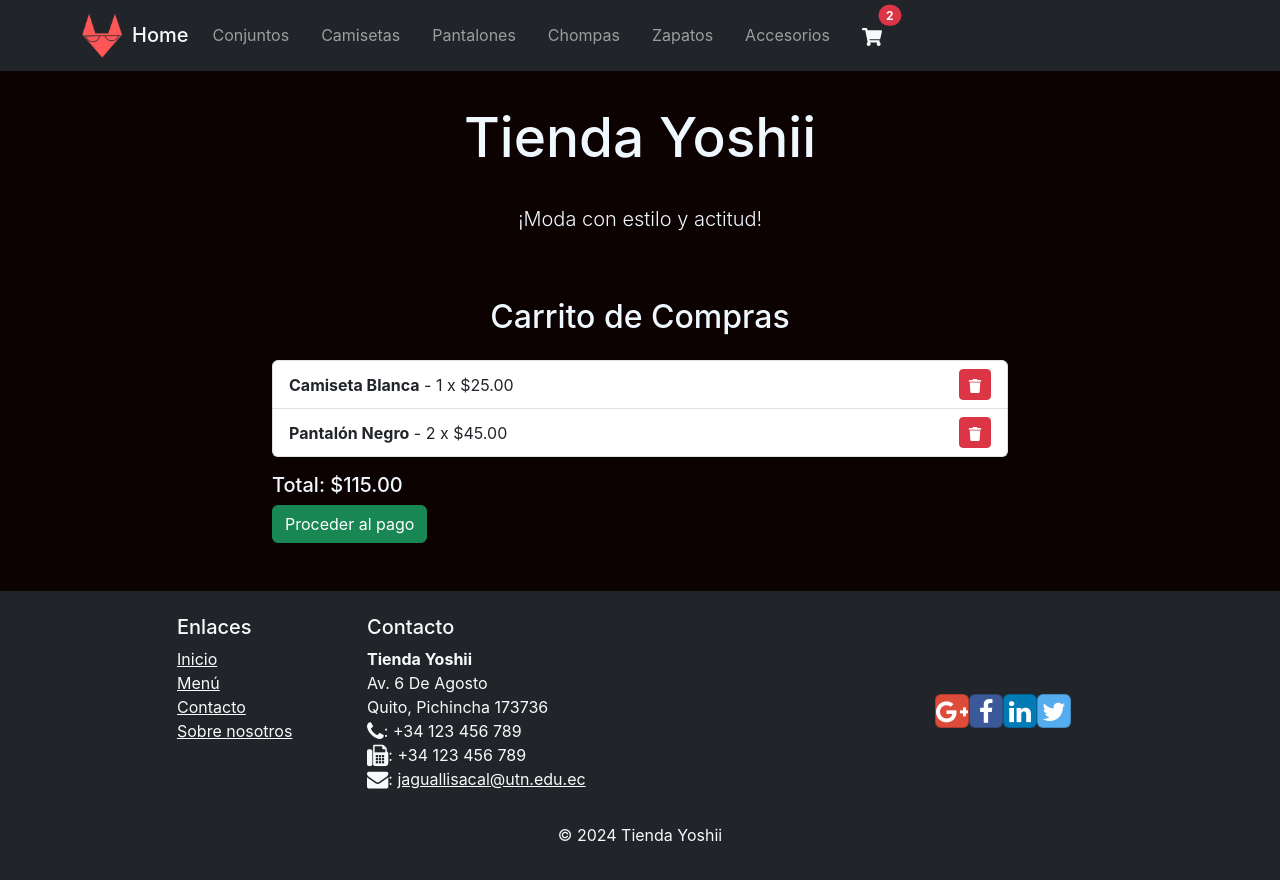
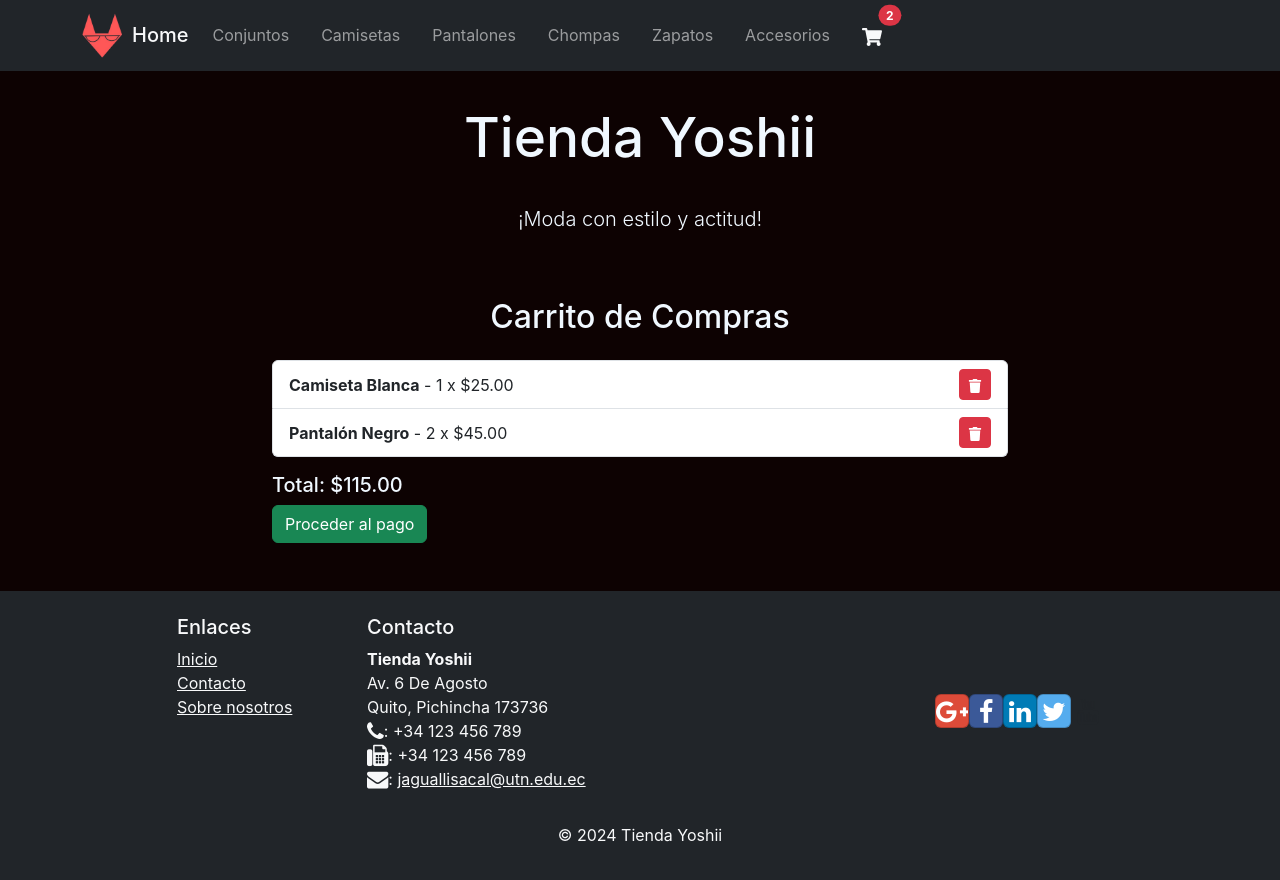
Before and after one commit to Yoshida077/TiendaYoshii, a React (Create React App) app: page /carrito in a window 1280 px wide. Shown: the top 880 px of the page. Built offline with nearby package versions, Linux system fonts and the light colour scheme.

Commit message:
commit sin menu

```diff
--- a/src/components/footerComponent.js
+++ b/src/components/footerComponent.js
@@ -11,7 +11,6 @@ const Footer = () => {
             <h5>Enlaces</h5>
             <ul className="list-unstyled">
               <li><a href="#" className="text-light">Inicio</a></li>
-              <li><a href="#" className="text-light">Menú</a></li>
               <li><a href="#" className="text-light">Contacto</a></li>
               <li><a href="#" className="text-light">Sobre nosotros</a></li>
             </ul>
```
